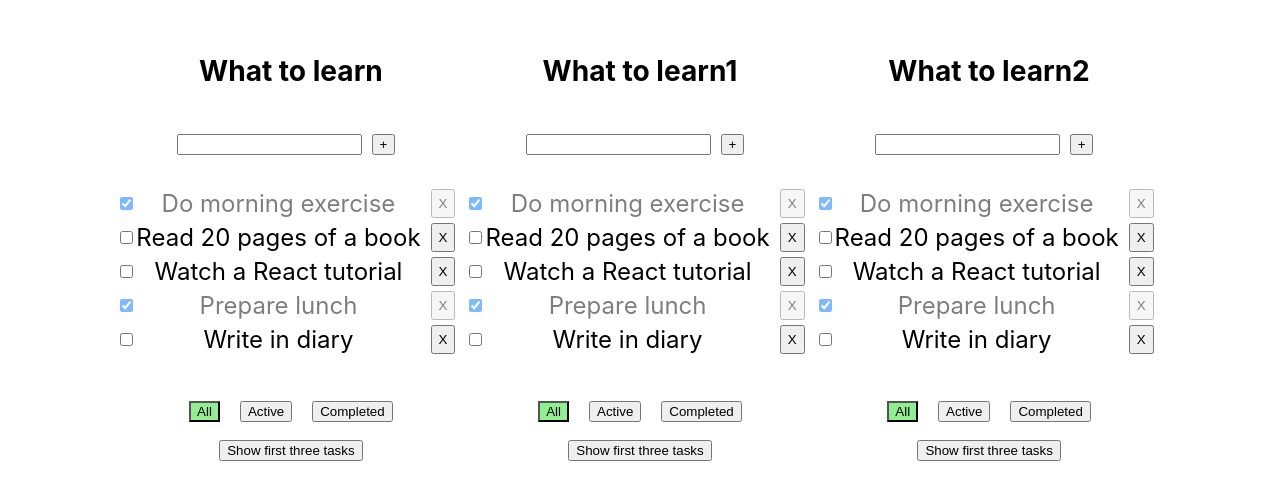
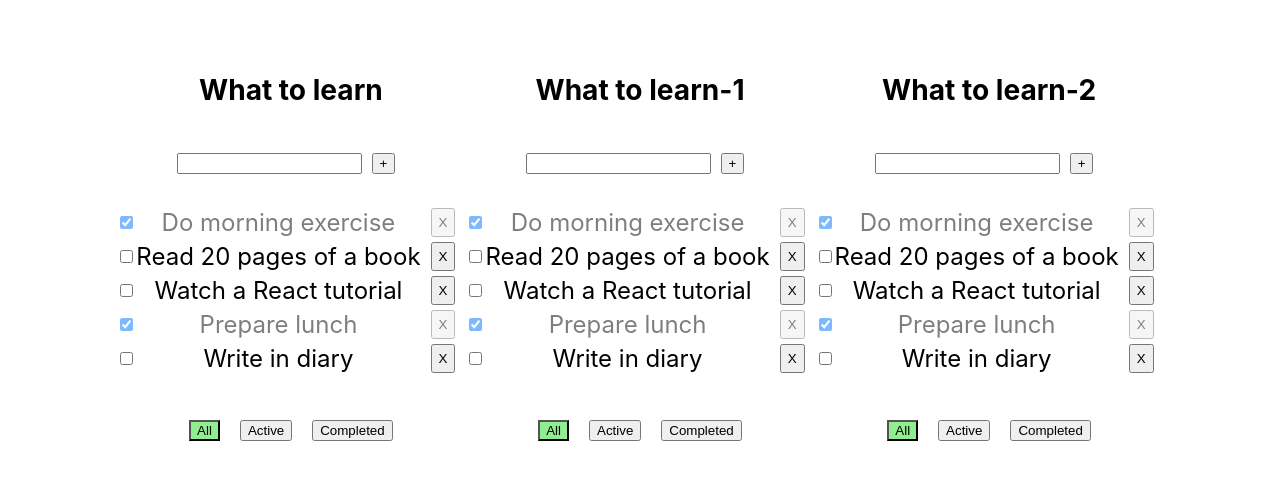
Before and after one commit to VanoKi/todolist-02, a React (Vite) app: page / in a window 1280 px wide. Shown: the part 157-656 px from the top of the page. Built offline with nearby package versions, Linux system fonts and the light colour scheme.

Commit message:
fix: move filter logic to app

```diff
--- a/src/App.tsx
+++ b/src/App.tsx
@@ -3,9 +3,16 @@ import {TodolistItem} from './components/TodolistItem'
 import {useState} from "react";
 import {v1} from "uuid";
 
-export type FilterValueType = 'All' | 'Active' | 'Completed' | 'show'
+export type FilterValueType = 'All' | 'Active' | 'Completed'
+export type TodolistType = {id: string, title: string, filter: FilterValueType}
 
 export const App = () => {
+  const arr = [
+    {id: v1(), title: "What to learn", filter: 'All'},
+    {id: v1(), title: "What to learn-1", filter: 'All'},
+    {id: v1(), title: "What to learn-2", filter: 'All'}
+  ]
+  let [todolists, setTodolists] = useState<TodolistType>(arr)
   let [tasks, setTasks] = useState(
     [
       {id: v1(), title: "Do morning exercise", isDone: true},
@@ -30,27 +37,23 @@ export const App = () => {
   //   { id: 15, title: "Play a board game", isDone: false },
   // ]
 
-  const [val, setVal] = useState('All')
-  const [isShow, setIsShow] = useState(false)
+  // const [val, setVal] = useState('All')
 
   const changeFilter = (val: FilterValueType) => {
-    setVal(val)
+    // setVal(val)
   }
-  const filter = () => {
-    switch (val) {
-      case 'Completed': {
-        return tasks.filter(task => task.isDone)
-      }
-      case 'Active': {
-        return tasks.filter(task => !task.isDone)
-      }
-      case 'show' : {
-        return tasks.filter(task => !task.isDone).slice(0, 3)
-      }
-      default:
-        return tasks
-    }
-  }
+  // const filter = () => {
+  //   switch (val) {
+  //     case 'Completed': {
+  //       return tasks.filter(task => task.isDone)
+  //     }
+  //     case 'Active': {
+  //       return tasks.filter(task => !task.isDone)
+  //     }
+  //     default:
+  //       return tasks
+  //   }
+  // }
   const removeTask = (taskId: string) => {
     setTasks(tasks.filter(task => task.id !== taskId))
     // console.log(taskId)
@@ -66,30 +69,27 @@ export const App = () => {
     setTasks(tasks.map(el => el.id === taskId ? {...el, isDone: isDone} : el))
   }
 
-  const changeShow = () => {
-    setIsShow(!isShow)
-  }
-
-  const show = () => {
-    return isShow ? filter().slice(0, 3) : filter()
-  }
-  const arr = [{title: "What to learn"},
-    {title: "What to learn1"},
-    {title: "What to learn2"}]
   return (
     <div className="app">
-      {arr.map(mappedTasks => {
+      {todolists.map((mappedTasks) => {
+        let tasksForTodolist = tasks
+        if (mappedTasks.filter === 'Active') {
+          tasksForTodolist = tasks.filter(task => !task.isDone)
+        }
+        if (mappedTasks.filter === 'Completed') {
+          tasksForTodolist = tasks.filter(task => task.isDone)
+        }
         return (
           <TodolistItem
+            key={mappedTasks.id}
             title={mappedTasks.title}
             // tasks={filter()}
-            tasks={show()}
-            changeShow={changeShow}
-            isShow={isShow}
+            tasks={tasksForTodolist}
             removeTask={removeTask}
             changeFilter={changeFilter}
             addTask={addTask}
             changeIsDone={changeIsDone}
+            filter={mappedTasks.filter}
           />
         )
       })}
--- a/src/components/TodolistItem.tsx
+++ b/src/components/TodolistItem.tsx
@@ -11,8 +11,7 @@ type TodoListItemProps = {
   changeFilter: (val: FilterValueType) => void
   addTask: (newTitle: string) => void
   changeIsDone: (taskId: string, isDone: boolean) => void
-  changeShow: () => void
-  isShow: boolean
+  filter:FilterValueType
 }
 type TaskProps = {
   id: string
@@ -27,8 +26,7 @@ export const TodolistItem = ({
                                changeFilter,
                                addTask,
                                changeIsDone,
-                               changeShow,
-                               isShow
+                               filter
 }: TodoListItemProps) => {
 
   const mappedTasks = tasks.map(task => {
@@ -47,7 +45,6 @@ export const TodolistItem = ({
 
   const [newTitle, setNewTitle] = useState('')
   const [error, setError] = useState<string | null>('')
-  const [filter, setFilter] = useState('All')
 
   const changeFilterHAndler = (val: FilterValueType) => {
     changeFilter(val)
@@ -69,9 +66,6 @@ export const TodolistItem = ({
   const onChangeHandler = (event: ChangeEvent<HTMLInputElement>) => {
     setNewTitle(event.currentTarget.value)
     setError(null)
-  }
-  const changeShowHandler = () => {
-    changeShow()
   }
 
   return (
@@ -108,12 +102,6 @@ export const TodolistItem = ({
           title={'Completed'}
           onClick={() => changeFilterHAndler('Completed')}/>
       </div>
-      <div>
-        <Button
-          className={ isShow ? 'active-filter' : ''}
-          title={'Show first three tasks'}
-          onClick={changeShowHandler}/>
-      </div>
     </div>
   )
 }
```
